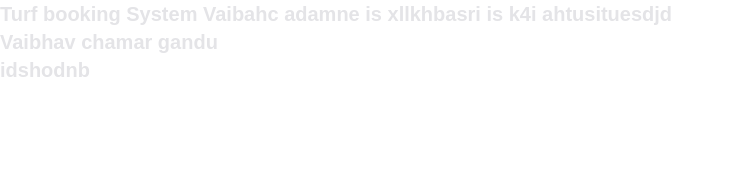
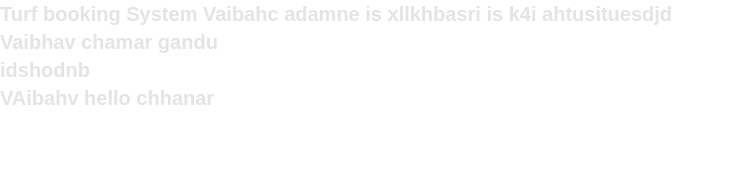
Before and after one commit to Mayanksahu13032004/turf, a Next.js app: page / in a window 1280 px wide. Shown: the top 174 px of the page, without its empty margins (0-733 px from the left). Built offline with nearby package versions, Linux system fonts and the light colour scheme.

Commit message:
Vaibhavshree radhehrjf

```diff
--- a/src/app/page.tsx
+++ b/src/app/page.tsx
@@ -7,6 +7,7 @@ export default function Home() {
     Vaibahc adamne is xllkhbasri is k4i ahtusituesdjd
     <h1>Vaibhav chamar gandu</h1>
     <h2>idshodnb</h2>
+    <h3>VAibahv hello chhanar</h3>
    </div>
   );
 }
```
